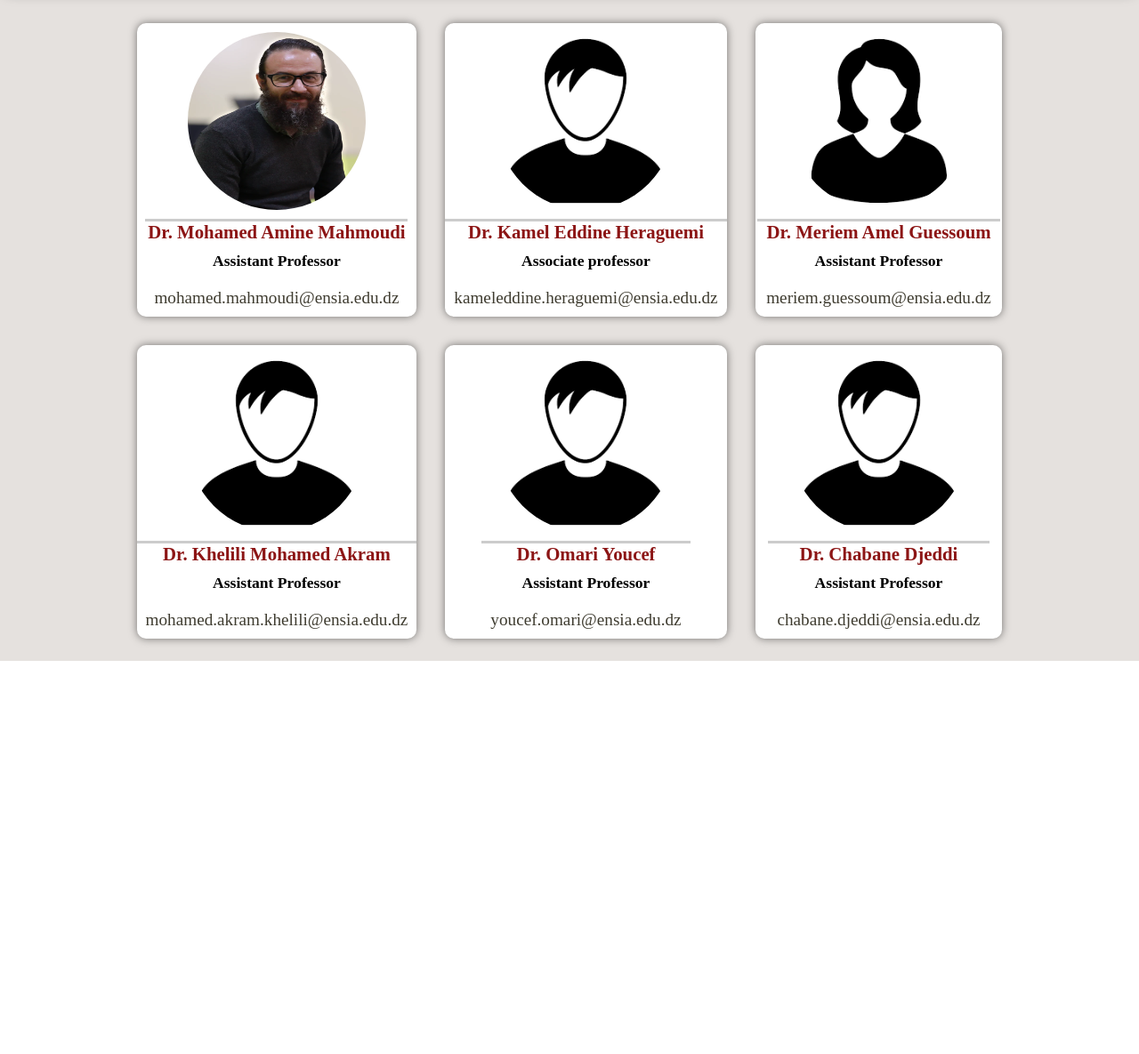
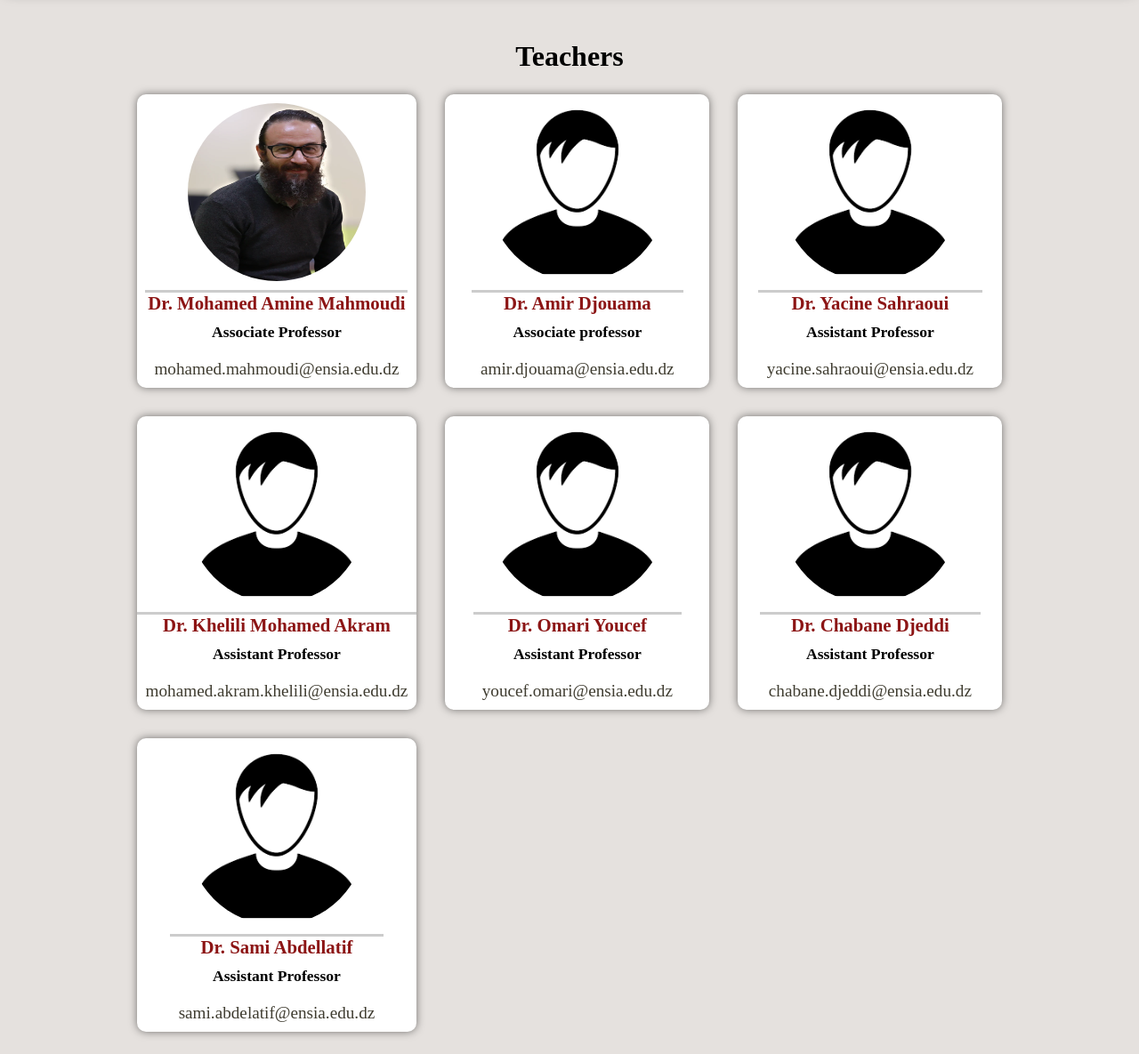
Before and after one commit to MAMahmoudi/Web_Development_Course, a PHP site: page /Teachers.html in a window 1280 px wide. Shown: the part 115-1300 px from the top of the page at 89% size. Before the commit the page ends 858 px from the top, so only its background shows below. Run offline with PHP 8.4, Linux system fonts and the light colour scheme; some web fonts are replaced.

Commit message:
syllabus_Teachers

```diff
--- a/SRC/CSS/Styles.css
+++ b/SRC/CSS/Styles.css
@@ -737,7 +737,7 @@ td {
   width: 80%;
   display: grid;
   grid-template-columns: 1fr 1fr 1fr;
-  grid-auto-rows: 1fr 1fr;
+  grid-auto-rows: 1fr 1fr 1fr;
   grid-gap: 2em;
 }
 
--- a/Teachers.html
+++ b/Teachers.html
@@ -1,5 +1,6 @@
 <!DOCTYPE html>
 <html lang="en">
+
 <head>
   <meta charset="UTF-8" />
   <meta name="viewport" content="width=device-width, initial-scale=1.0" />
@@ -7,101 +8,68 @@
   <link rel="stylesheet" href="SRC/CSS/Styles.css" />
   <title>Teachers</title>
 </head>
+
 <body>
   <main>
+    <h1 class="Title">Teachers</h1>
     <section>
-        <h1 class="Title">Teachers</h1>
+
       <div class="Teachers">
         <div class="Teacher_Div">
-            <img
-              src="SRC/IMAGES/Teachers/Mohamed_Amine_Mahmoudi.png"
-              alt="Mohamed_Amine_Mahmoudi"
-              class="Teacher_Pic"
-            />
+          <img src="SRC/IMAGES/Teachers/Mohamed_Amine_Mahmoudi.png" alt="Mohamed_Amine_Mahmoudi" class="Teacher_Pic" />
           <div class="Teacher_Info">
             <h3 class="Teacher_Name">Dr. Mohamed Amine Mahmoudi</h3>
-              <p class="Teacher_Rank">Assistant Professor</p>
-              <a
-                href="mailto:mohamed.mahmoudi@ensia.edu.dz"
-                class="Teacher_Email"
-                >mohamed.mahmoudi@ensia.edu.dz</a
-              >
+            <p class="Teacher_Rank">Associate Professor</p>
+            <a href="mailto:mohamed.mahmoudi@ensia.edu.dz" class="Teacher_Email">mohamed.mahmoudi@ensia.edu.dz</a>
           </div>
         </div>
         <div class="Teacher_Div">
-            <img
-              src="SRC/IMAGES/User_A.png"
-              alt="Kamel_Eddine_Heraguemi"
-              class="Teacher_Pic"
-            />
+          <img src="SRC/IMAGES/User_A.png" alt="Kamel_Eddine_Heraguemi" class="Teacher_Pic" />
           <div class="Teacher_Info">
-              <h3 class="Teacher_Name">Dr. Kamel Eddine Heraguemi</h3>
+            <h3 class="Teacher_Name">Dr. Amir Djouama</h3>
             <p class="Teacher_Rank">Associate professor</p>
-              <a
-                href="mailto:kameleddine.heraguemi@ensia.edu.dz"
-                class="Teacher_Email"
-                >kameleddine.heraguemi@ensia.edu.dz</a
-              >
+            <a href="mailto:amir.djouama@ensia.edu.dz" class="Teacher_Email">amir.djouama@ensia.edu.dz</a>
           </div>
         </div>
         <div class="Teacher_Div">
-            <img
-              src="SRC/IMAGES/User_F.png"
-              alt="Meriem_Amel_Guessoum"
-              class="Teacher_Pic"
-            />
+          <img src="SRC/IMAGES/User_A.png" alt="Meriem_Amel_Guessoum" class="Teacher_Pic" />
           <div class="Teacher_Info">
-              <h3 class="Teacher_Name">Dr. Meriem Amel Guessoum</h3>
+            <h3 class="Teacher_Name">Dr. Yacine Sahraoui</h3>
             <p class="Teacher_Rank">Assistant Professor</p>
-              <a
-                href="mailto:meriem.guessoum@ensia.edu.dz"
-                class="Teacher_Email"
-                >meriem.guessoum@ensia.edu.dz</a
-              >
+            <a href="mailto:yacine.sahraoui@ensia.edu.dz" class="Teacher_Email">yacine.sahraoui@ensia.edu.dz</a>
           </div>
         </div>
         <div class="Teacher_Div">
-            <img
-              src="SRC/IMAGES/User_A.png"
-              alt="Khelili_Mohamed_Akram"
-              class="Teacher_Pic"
-            />
+          <img src="SRC/IMAGES/User_A.png" alt="Khelili_Mohamed_Akram" class="Teacher_Pic" />
           <div class="Teacher_Info">
             <h3 class="Teacher_Name">Dr. Khelili Mohamed Akram</h3>
             <p class="Teacher_Rank">Assistant Professor</p>
-              <a
-                href="mailto:mohamed.akram.khelili@ensia.edu.dz"
-                class="Teacher_Email"
-                >mohamed.akram.khelili@ensia.edu.dz</a
-              >
+            <a href="mailto:mohamed.akram.khelili@ensia.edu.dz"
+              class="Teacher_Email">mohamed.akram.khelili@ensia.edu.dz</a>
           </div>
         </div>
         <div class="Teacher_Div">
-            <img
-              src="SRC/IMAGES/User_A.png"
-              alt="Omari_Youcef"
-              class="Teacher_Pic"
-            />
+          <img src="SRC/IMAGES/User_A.png" alt="Omari_Youcef" class="Teacher_Pic" />
           <div class="Teacher_Info">
             <h3 class="Teacher_Name">Dr. Omari Youcef</h3>
             <p class="Teacher_Rank">Assistant Professor</p>
-              <a href="mailto:youcef.omari@ensia.edu.dz" class="Teacher_Email"
-                >youcef.omari@ensia.edu.dz</a
-              >
+            <a href="mailto:youcef.omari@ensia.edu.dz" class="Teacher_Email">youcef.omari@ensia.edu.dz</a>
           </div>
         </div>
         <div class="Teacher_Div">
-            <img
-              src="SRC/IMAGES/User_A.png"
-              alt="Chabane_Djeddi"
-              class="Teacher_Pic"
-            />
+          <img src="SRC/IMAGES/User_A.png" alt="Chabane_Djeddi" class="Teacher_Pic" />
           <div class="Teacher_Info">
             <h3 class="Teacher_Name">Dr. Chabane Djeddi</h3>
             <p class="Teacher_Rank">Assistant Professor</p>
-              <a href="mailto:chabane.djeddi@ensia.edu.dz" class="Teacher_Email"
-                >chabane.djeddi@ensia.edu.dz</a
-              >
+            <a href="mailto:chabane.djeddi@ensia.edu.dz" class="Teacher_Email">chabane.djeddi@ensia.edu.dz</a>
+          </div>
+        </div>
+        <div class="Teacher_Div">
+          <img src="SRC/IMAGES/User_A.png" alt="Sami_Abdellatif" class="Teacher_Pic" />
+          <div class="Teacher_Info">
+            <h3 class="Teacher_Name">Dr. Sami Abdellatif</h3>
+            <p class="Teacher_Rank">Assistant Professor</p>
+            <a href="mailto:sami.abdelatif@ensia.edu.dz" class="Teacher_Email">sami.abdelatif@ensia.edu.dz</a>
           </div>
         </div>
       </div>
@@ -109,4 +77,5 @@
   </main>
   <script src="SRC/JS/Script.js" type="module"></script>
 </body>
+
 </html>
```
Also changed, not shown: Syllabus.html (+23 -7 lines). Lines whose indentation alone changed are shown as unchanged.
